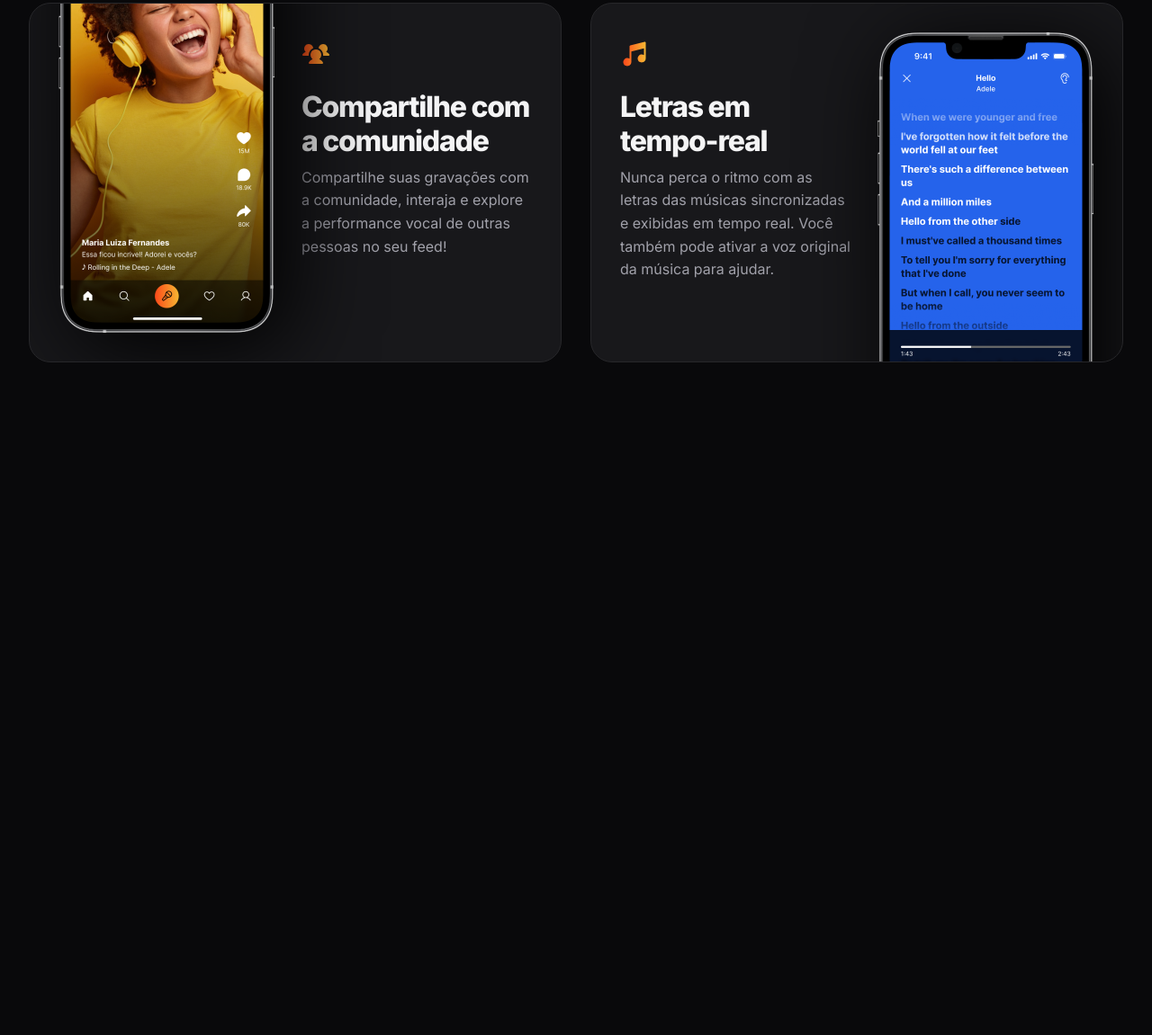
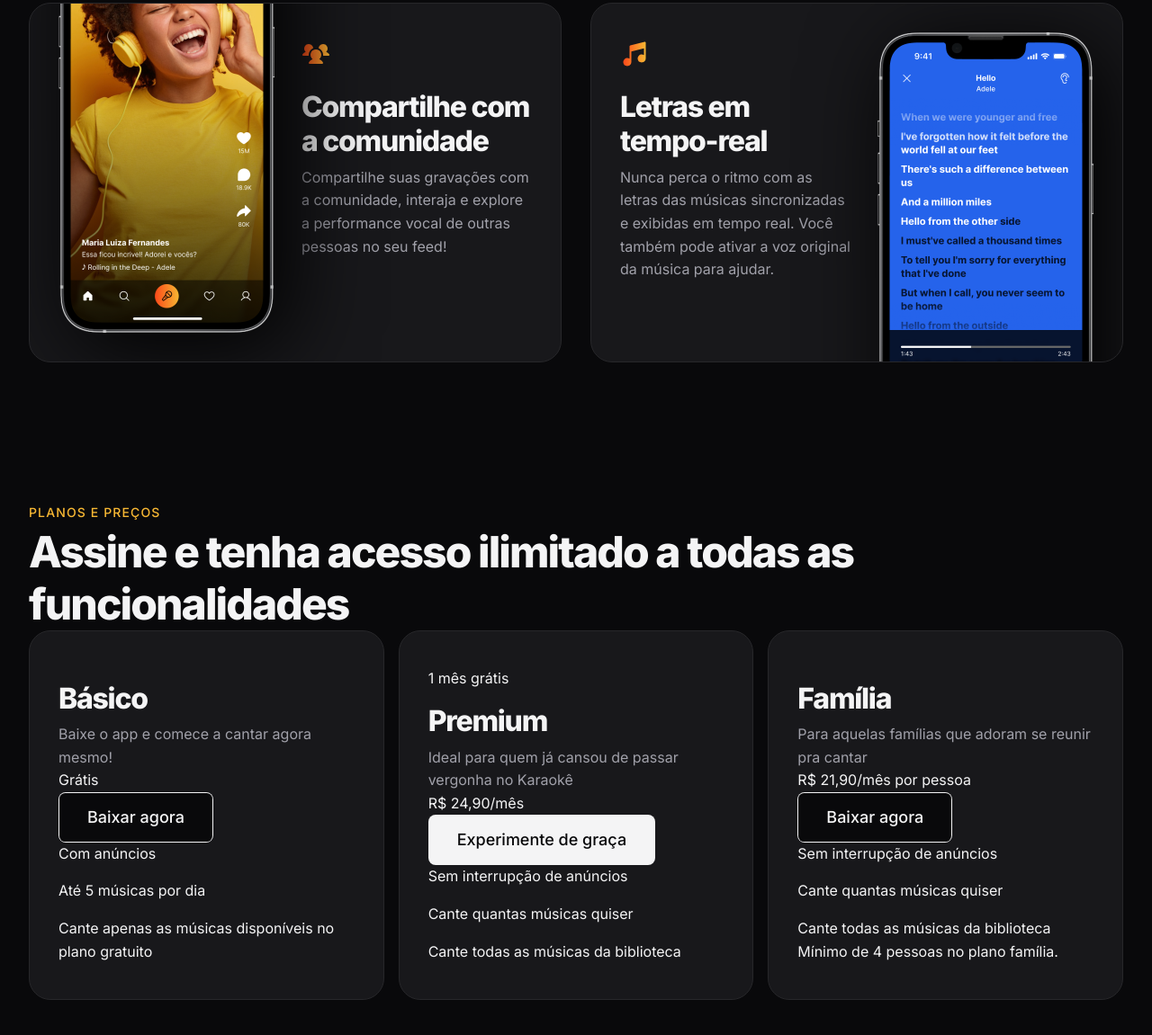
Before and after one commit to GabrielLuizBatistaPassos/zingen, a plain HTML site: page index.html in a window 1280 px wide. Shown: the part 2168-3319 px from the top of the page at 90% size. Before the commit the page ends 2651 px from the top, so only its background shows below. Drawn offline with Linux system fonts and the light colour scheme.

Commit message:
Seção pricing

```diff
--- a/index.html
+++ b/index.html
@@ -115,6 +115,61 @@
     </div>
   </section>
 
+  <section id="pricing">
+    <div class="container py-xl">
+      <header>
+        <strong>Planos e Preços</strong>
+        <h2>Assine e tenha acesso ilimitado a todas as funcionalidades</h2>
+      </header>
+        <div class="cards even-columns items-center">
+          <div class="card py-lg px-lg">
+            <h3>Básico</h3>
+            <p>Baixe o app e comece a cantar agora mesmo!</p>
+            <zin-pricing>Grátis</zin-pricing>
+            <a href="#download" class="btn btn-md" aria-label="Baixar agora"></a>
+            <div class="separator"></div>
+            <ul role="list" class="grid gap-1">
+              <li>Com anúncios</li>
+              <li>Até 5 músicas por dia</li>
+              <li>Cante apenas as músicas disponíveis no plano gratuito</li>
+            </ul>
+          </div>
+
+          <div class="premium">
+            <div class="card py-lg px-lg">
+              <span>1 mês grátis</span>
+              <h3>Premium</h3>
+              <p>Ideal para quem já cansou de passar vergonha no Karaokê</p>
+              <zin-pricing>R$ 24,90<small>/mês</small></zin-pricing>
+              <a href="#" class="btn btn-md">Experimente de graça</a>
+              <div class="separator"></div>
+              <ul role="list" class="grid gap-1">
+                <li>Sem interrupção de anúncios</li>
+                <li>Cante quantas músicas quiser</li>
+                <li>Cante todas as músicas da biblioteca</li>
+              </ul>
+            </div>
+          </div>
+
+          <div class="card py-lg px-lg">
+            <h3>Família</h3>
+            <p>Para aquelas famílias que adoram se reunir pra cantar</p>
+            <zin-pricing>R$ 21,90<small>/mês por pessoa</small></zin-pricing>
+            <a href="#download" class="btn btn-md" aria-label="Baixar agora"></a>
+            <div class="separator"></div>
+            <ul role="list" class="grid gap-1">
+              <li>Sem interrupção de anúncios</li>
+              <li>Cante quantas músicas quiser</li>
+              <li>Cante todas as músicas da biblioteca</li>
+            </ul>
+
+            <small>Mínimo de 4 pessoas no plano família.</small>
+          </div>
+        </div>
+
+    </div>
+  </section>
+
 
 
 </body>
```
